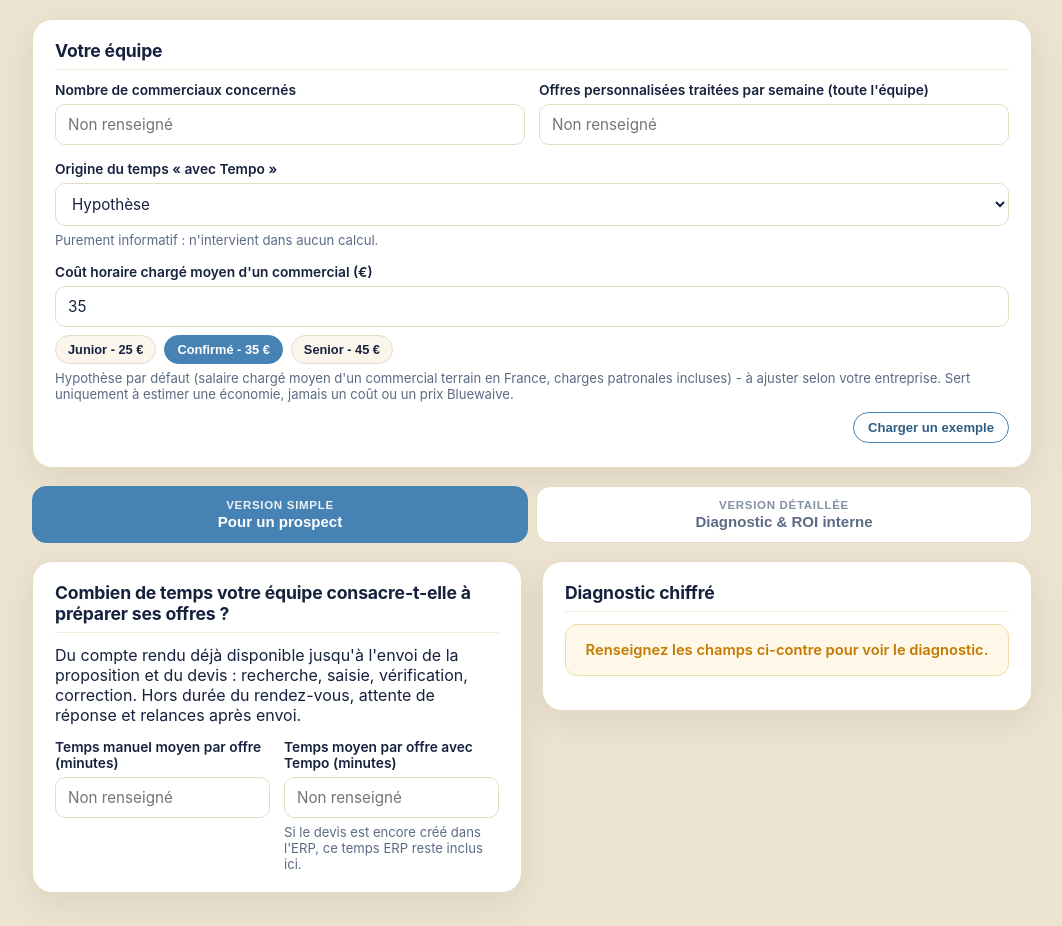
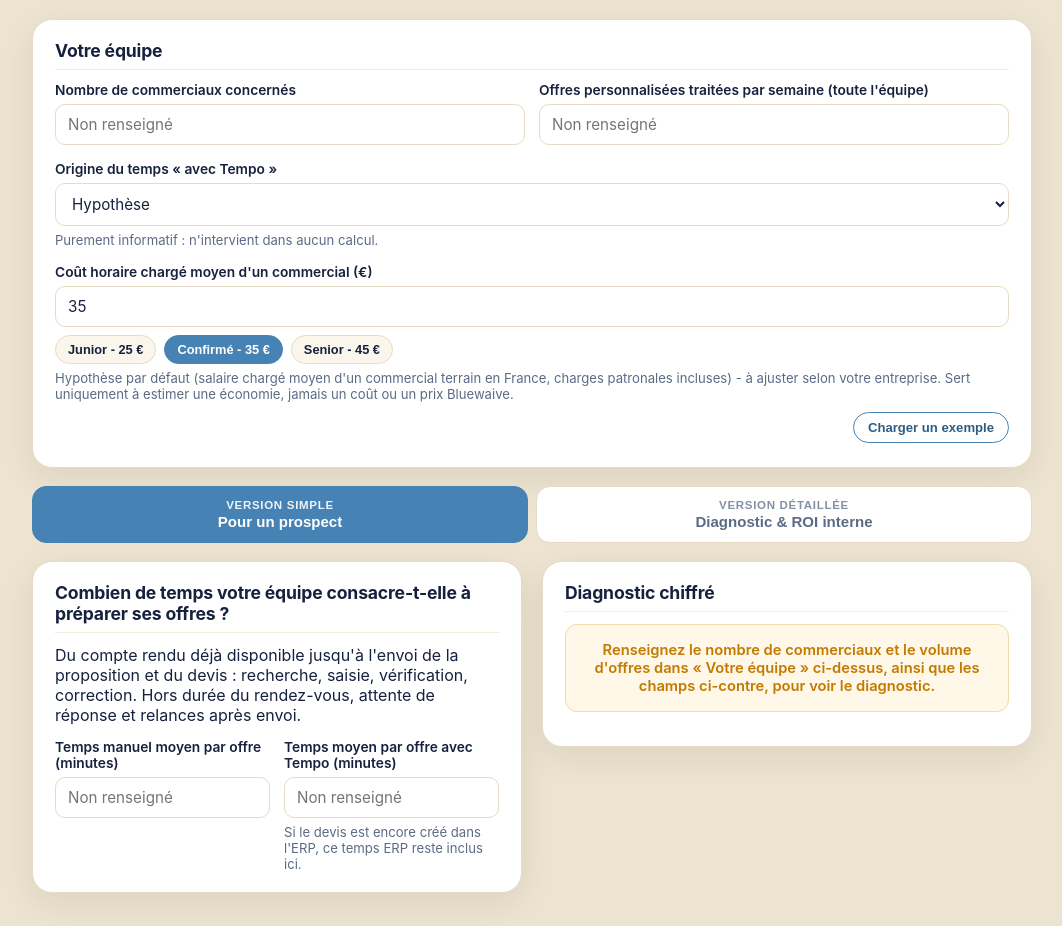
Before and after one commit to christelbluewaive/bluewaive-app-onboarding-client, a website: page pages/roi-tempo.html in a window 1280 px wide. Shown: the part 133-1059 px from the top of the page, without its empty margins (108-1170 px from the left). Drawn offline with Linux system fonts and the light colour scheme.

Commit message:
fix(roi-tempo): message vide explicite sur les champs equipe manquants
Le diagnostic restait bloque sur "Renseignez les champs ci-contre"
meme une fois les 6 etapes remplies, sans dire que "Nombre de
commerciaux" et "Offres par semaine" (section Votre equipe, au-dessus
des onglets) sont aussi obligatoires. Message reformule pour les
nommer explicitement.

```diff
--- a/pages/roi-tempo.html
+++ b/pages/roi-tempo.html
@@ -372,7 +372,7 @@
           <div class="section-block">
             <div class="section-title">Diagnostic chiffré</div>
 
-            <div id="time-empty" class="tempo-empty">Renseignez les champs ci-contre pour voir le diagnostic.</div>
+            <div id="time-empty" class="tempo-empty">Renseignez le nombre de commerciaux et le volume d'offres dans « Votre équipe » ci-dessus, ainsi que les champs ci-contre, pour voir le diagnostic.</div>
 
             <div id="time-results" hidden>
               <div class="tempo-result-hero" id="hero-ecart">
```
